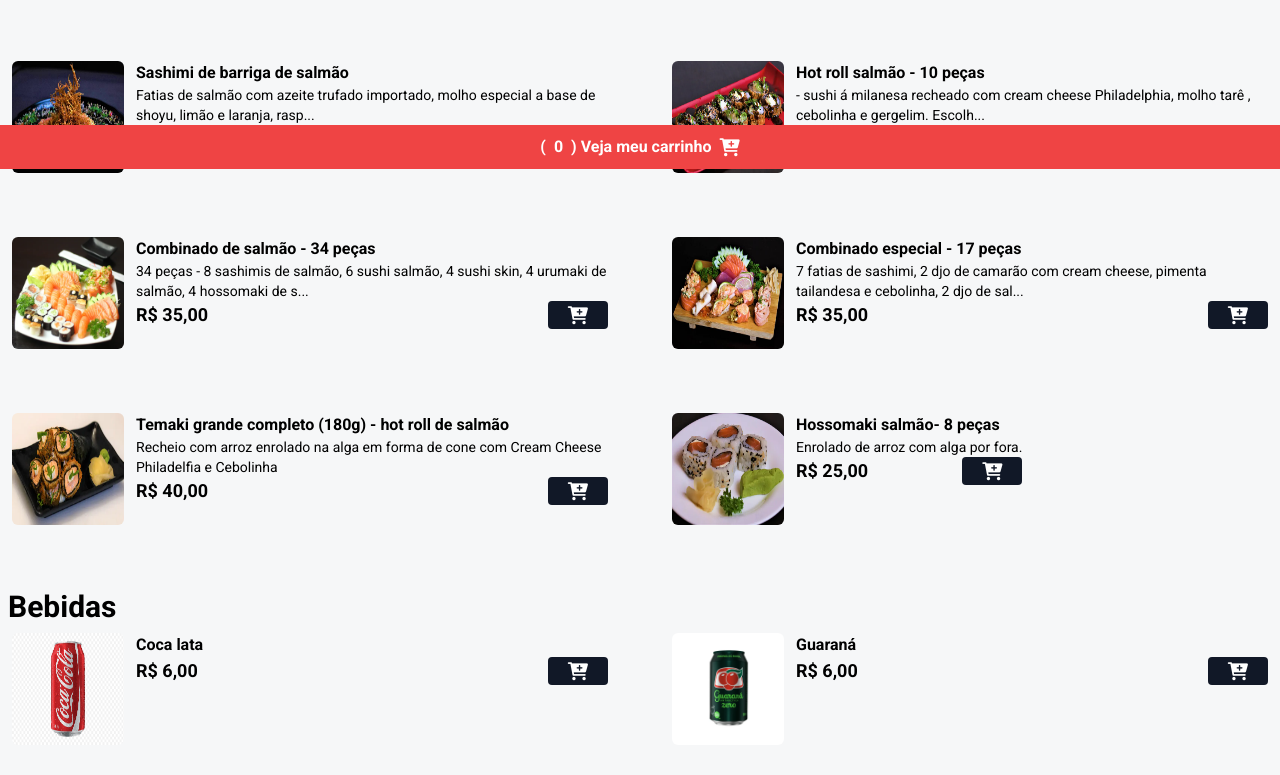
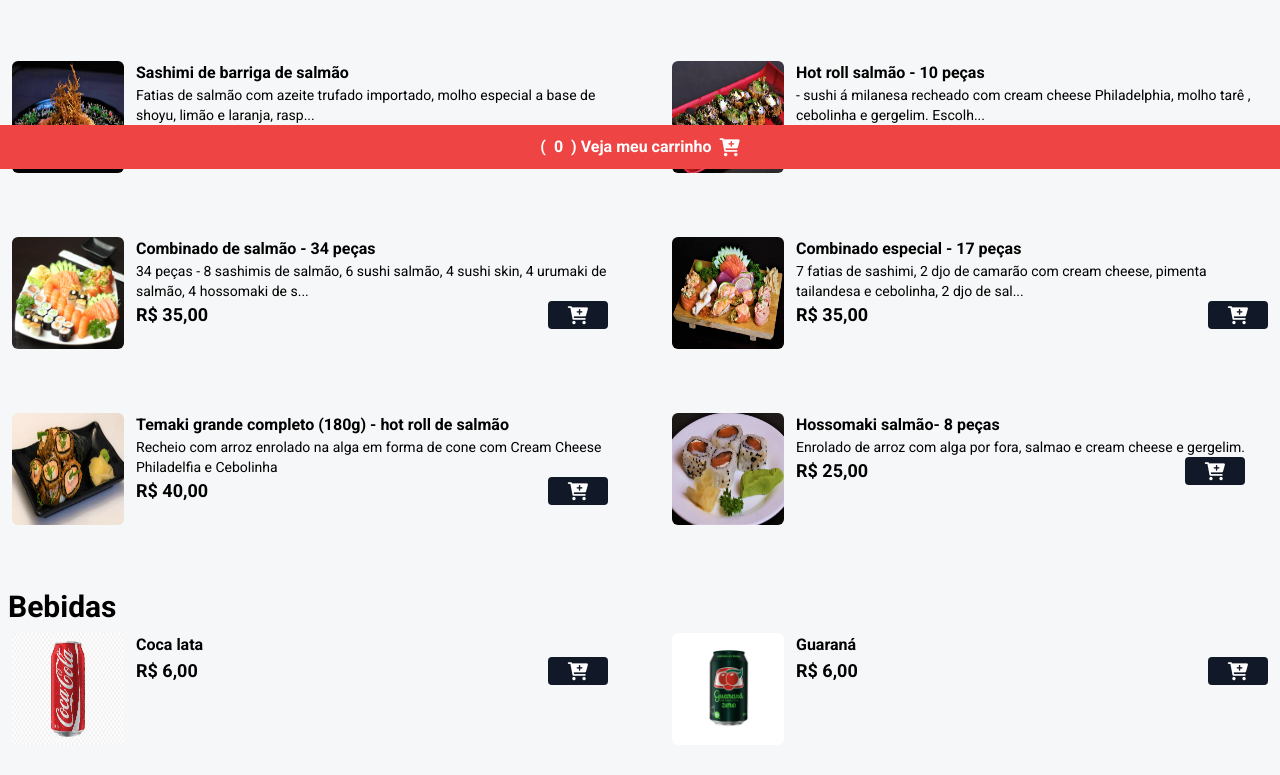
Before and after one commit to Devjonasbt/JB_Sushi, a website: page index.html in a window 1280 px wide. Shown: the part 631-1406 px from the top of the page. Drawn offline with nearby package versions, Linux system fonts and the light colour scheme.

Commit message:
Update index.html

```diff
--- a/index.html
+++ b/index.html
@@ -132,7 +132,7 @@
 
                     <div class="flex items-center justify-between">
                         <p class="font-bold text-lg">R$ 35,00</p>
-                        <button class="bg-gray-900 px-5 rounded add-to-cart-btn" data-name="combinado se salmao -34 peças"
+                        <button class="bg-gray-900 px-5 rounded add-to-cart-btn" data-name="combinado de salmao -34 peças"
                             data-price="35.00">
                             <i class="fa fa-cart-plus text-lg text-white"></i>
                         </button>
@@ -182,11 +182,11 @@
 
                 <div>
                     <h2 class="font-bold"> Hossomaki salmão- 8 peças</h2>
-                    <p class="text-sm"> Enrolado de arroz com alga por fora.</p>
+                    <p class="text-sm"> Enrolado de arroz com alga por fora, salmao e cream cheese e gergelim.</p>
 
                     <div class="flex items-center justify-between">
                         <p class="font-bold text-lg">R$ 25,00</p>
-                        <button class="bg-gray-900 px-5 rounded add-to-cart-btn" data-name=" Hossamaki"
+                        <button class="bg-gray-900 px-5 rounded add-to-cart-btn" data-name=" Hossamaki - 8 peças"
                             data-price="25.00">
                             <i class="fa fa-cart-plus text-lg text-white"></i>
                         </button>
```
